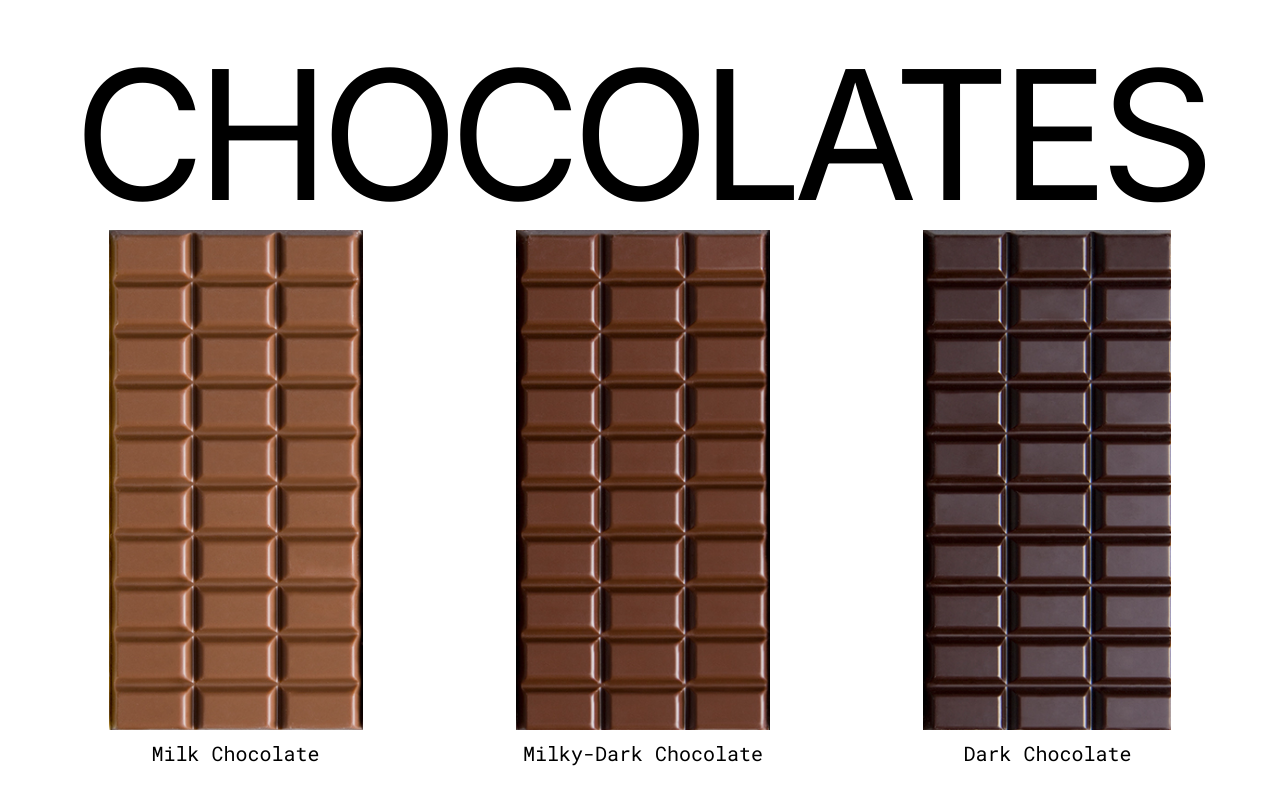
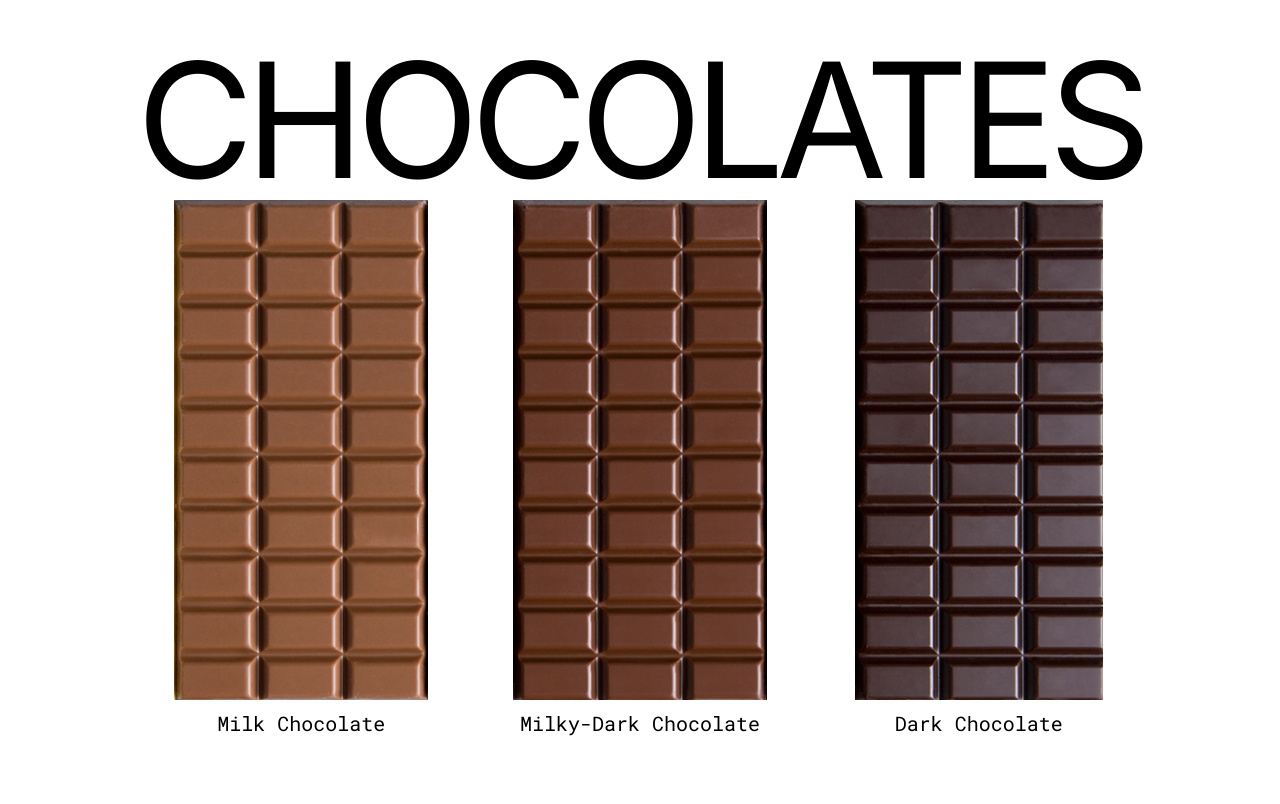
Before and after one commit to vincentpalomo/la-luna-chocolates, a Next.js app: page / in a window 1280 px wide. Shown: the part 1660-2464 px from the top of the page. Built offline with nearby package versions, Linux system fonts and the light colour scheme.

Commit message:
fixed issue for chocolate image on macbook safari view

```diff
--- a/app/components/Chocolates.tsx
+++ b/app/components/Chocolates.tsx
@@ -2,26 +2,26 @@ import Image from 'next/image';
 
 export default function Chocolates() {
   return (
-    <section id="chocolates" className="min-h-screen flex flex-col justify-center items-center p-5">
-      <h2 className="font-commissioner text-[48px] sm:text-[180px] sm:tracking-tighter mb-4 text-center sm:-mb-10 sm:mt-10 mt-24 2xl:-mb-10">
+    <section id='chocolates' className='min-h-screen flex flex-col justify-center items-center p-5'>
+      <h2 className='font-commissioner text-[48px] sm:text-[160px] sm:tracking-tighter mb-4 text-center sm:-mb-10 sm:mt-10 mt-24 2xl:-mb-10'>
         CHOCOLATES
       </h2>
 
-      <div className="flex sm:flex-row flex-col justify-around gap-4 w-full max-w-[1200px]">
+      <div className='flex sm:flex-row flex-col justify-around gap-4 w-full max-w-[1000px]'>
         {[
           { id: 1, type: 'Milk Chocolate' },
           { id: 2, type: 'Milky-Dark Chocolate' },
           { id: 3, type: 'Dark Chocolate' },
         ].map((chocolate) => (
-          <div key={chocolate.id} className="chocolate-item">
+          <div key={chocolate.id} className='chocolate-item w-full'>
             <Image
               src={`/images/image.psd-${chocolate.id}.png`}
               alt={`${chocolate.type}`}
               width={300}
               height={300}
-              className="w-full h-[500px] sm:object-cover object-contain"
+              className='w-full h-[500px] object-contain'
             />
-            <div className="mt-2 text-center font-text text-[20px]">{chocolate.type}</div>
+            <div className='mt-2 text-center font-text text-[20px]'>{chocolate.type}</div>
           </div>
         ))}
       </div>
```
